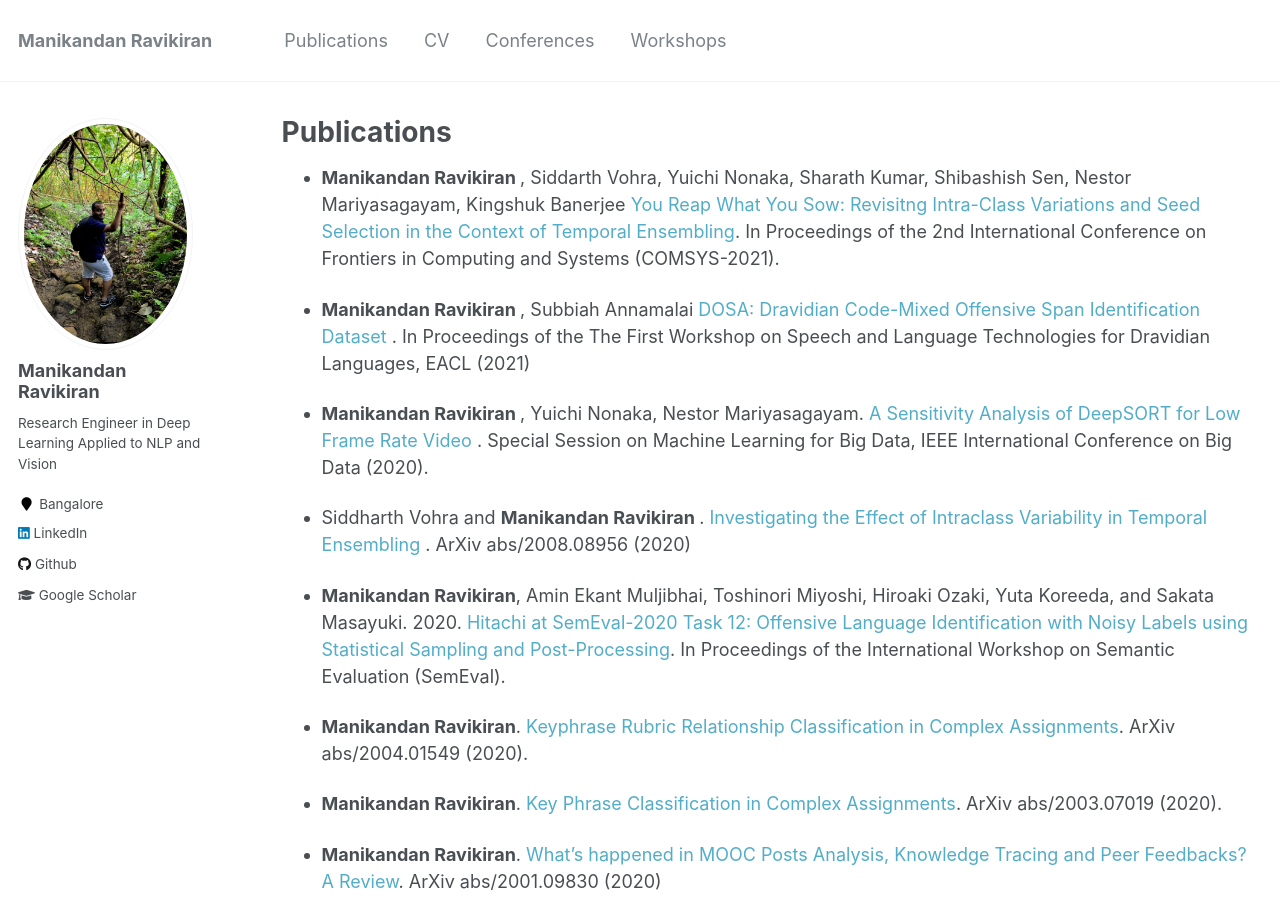
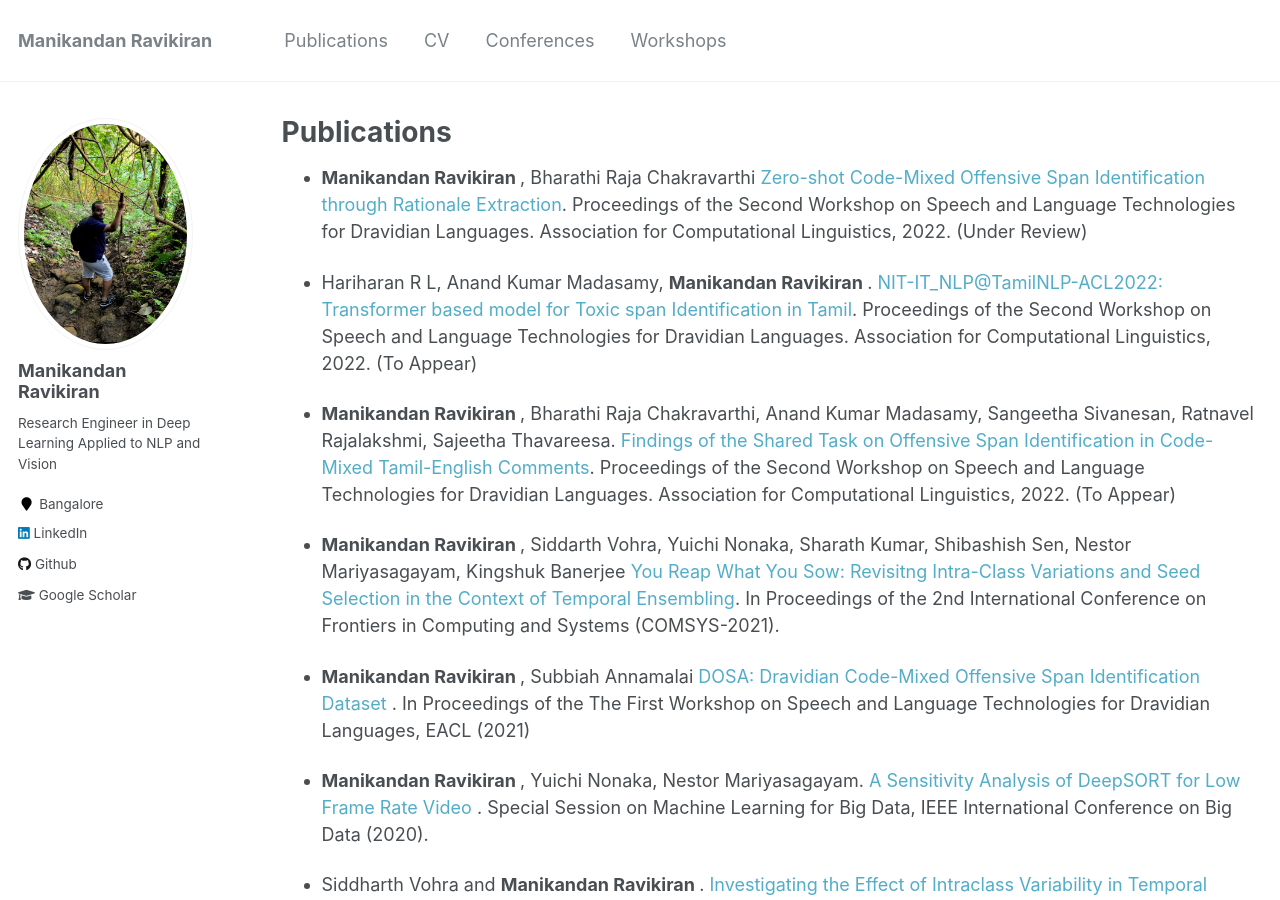
Before and after one commit to manikandan-ravikiran/manikandan-ravikiran.github.io, a Jekyll site: the page built from _pages/publications.md, in a window 1280 px wide and 900 px high. Built offline with Jekyll 4.4.1, drawn with Linux system fonts in a browser that asks for light colours.

Commit message:
Added papers

```diff
--- a/_pages/publications.md
+++ b/_pages/publications.md
@@ -4,6 +4,14 @@ title: "Publications"
 permalink: /publications/
 author_profile: true
 ---
+
+*  <b> Manikandan Ravikiran </b>, Bharathi Raja Chakravarthi <a href="" style="text-decoration: none;">Zero-shot Code-Mixed Offensive Span Identification through Rationale
+Extraction</a>. Proceedings of the Second Workshop on Speech and Language Technologies for Dravidian Languages. Association for Computational Linguistics, 2022. (Under Review)
+
+* Hariharan R L, Anand Kumar Madasamy, <b> Manikandan Ravikiran </b>. <a href="" style="text-decoration: none;">NIT-IT_NLP@TamilNLP-ACL2022: Transformer based model for Toxic span Identification in Tamil</a>. Proceedings of the Second Workshop on Speech and Language Technologies for Dravidian Languages. Association for Computational Linguistics, 2022. (To Appear)
+
+* <b> Manikandan Ravikiran </b>, Bharathi Raja Chakravarthi, Anand Kumar Madasamy, Sangeetha Sivanesan, Ratnavel Rajalakshmi, Sajeetha Thavareesa. <a href="" style="text-decoration: none;">Findings of the Shared Task on Offensive Span Identification in Code-Mixed Tamil-English Comments</a>. Proceedings of the Second Workshop on Speech and Language Technologies for Dravidian Languages. Association for Computational Linguistics, 2022. (To Appear)
+
 * <b> Manikandan Ravikiran </b>, Siddarth Vohra, Yuichi Nonaka, Sharath Kumar, Shibashish Sen, Nestor Mariyasagayam, Kingshuk Banerjee <a href="" style="text-decoration: none;"> You Reap What You Sow: Revisitng Intra-Class Variations and Seed Selection in the Context of Temporal Ensembling</a>. In Proceedings of the 2nd International Conference on Frontiers in Computing and Systems (COMSYS-2021).
 
 * <b> Manikandan Ravikiran </b>, Subbiah Annamalai <a href="https://www.aclweb.org/anthology/2021.dravidianlangtech-1.2.pdf" style="text-decoration: none;"> DOSA: Dravidian Code-Mixed Offensive Span Identification Dataset </a>. In Proceedings of the The First Workshop on Speech and Language Technologies for Dravidian Languages, EACL (2021)
```
